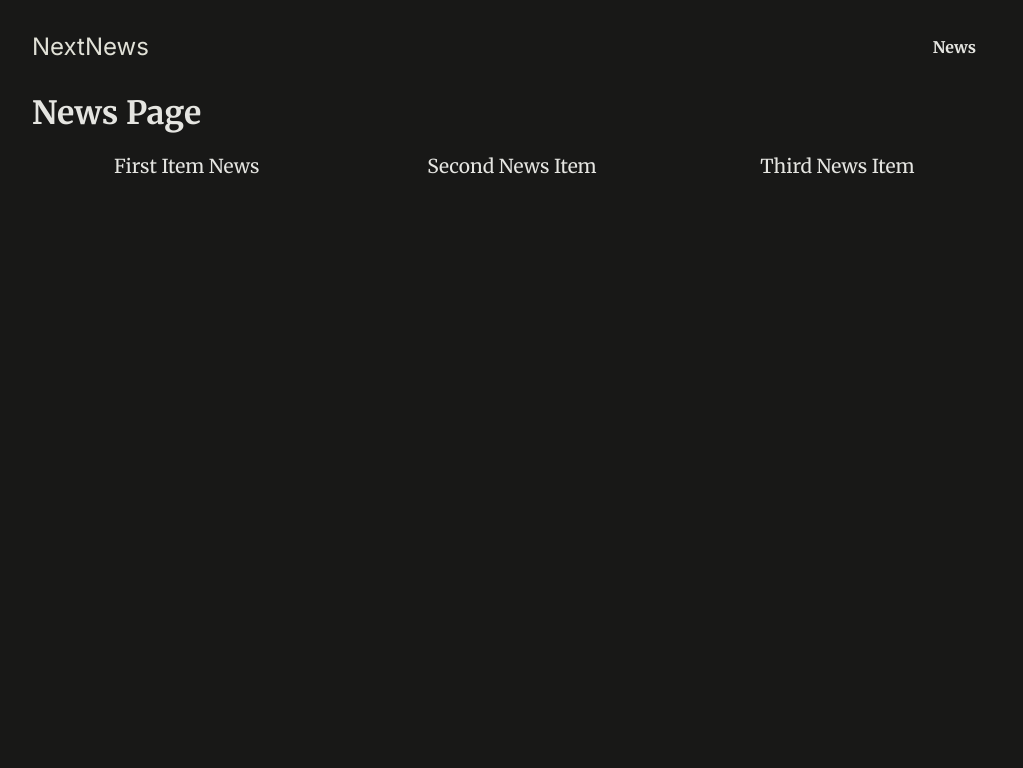
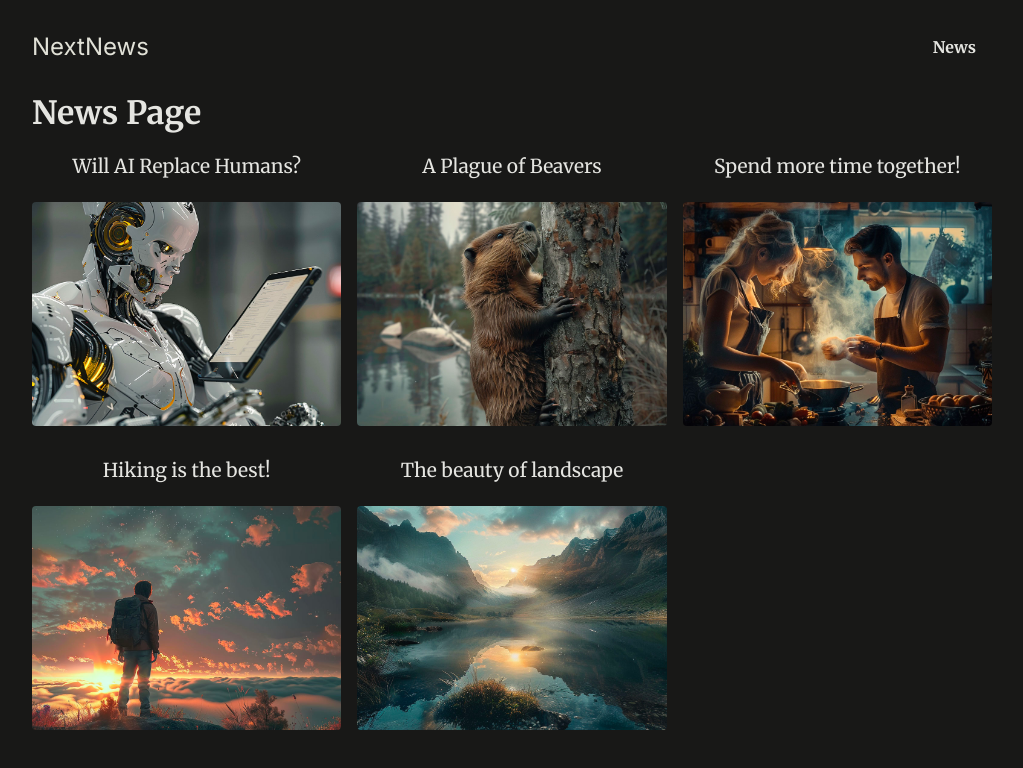
Before and after one commit to garold664/nextjs-news-archive, a Next.js app: page /news in a window 1280 px wide. Shown: the top 768 px of the page, without its empty margins (128-1151 px from the left). Built offline with nearby package versions, Linux system fonts and the light colour scheme.

Commit message:
added data and styled

```diff
--- a/app/news/page.tsx
+++ b/app/news/page.tsx
@@ -1,20 +1,26 @@
 import Link from 'next/link';
 import React from 'react';
+
+import { DUMMY_NEWS } from '@/dummy-news';
+// import Image from 'next/image';
 
 export default function NewsPage() {
   return (
     <>
       <h1>News Page</h1>
       <ul className="news-list">
-        <li>
-          <Link href="news/news1">First Item News</Link>
-        </li>
-        <li>
-          <Link href="news/news2">Second News Item</Link>
-        </li>
-        <li>
-          <Link href="news/news3">Third News Item</Link>
-        </li>
+        {DUMMY_NEWS.map((newsItem) => (
+          <li key={newsItem.id}>
+            <Link href={`news/${newsItem.slug}`}>
+              {newsItem.title}
+
+              <img
+                src={`/images/news/${newsItem.image}`}
+                alt={newsItem.title}
+              />
+            </Link>
+          </li>
+        ))}
       </ul>
     </>
   );
```
Also changed, not shown: app/news/[newsSlug]/page.tsx (added, +26 -0 lines), app/news/[newsid]/page.tsx (deleted, +0 -9 lines).
